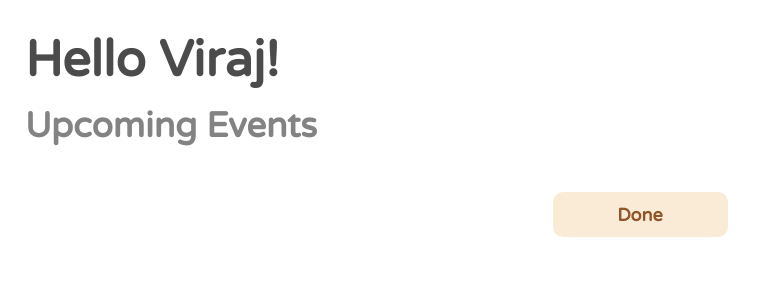
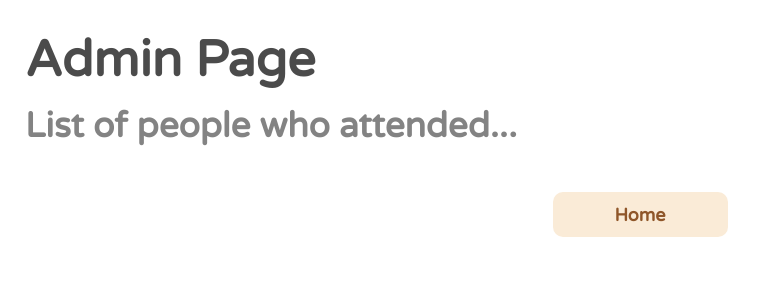
Before and after one commit to viraj325/VYOColumbusRSVP, a React (Create React App) app: page /main/admin/status in a window 1280 px wide. Shown: the top 300 px of the page, without its empty margins (0-764 px from the left). Built offline with nearby package versions, Linux system fonts and the light colour scheme.

Commit message:
code update

```diff
--- a/src/AdminQRReader.js
+++ b/src/AdminQRReader.js
@@ -2,7 +2,9 @@ import {useEffect, useState} from "react"
 import {useHistory} from "react-router-dom"
 
 export default function AdminQRReader() {
-    const [url, setURL] = useState("")
+    const [name, setName] = useState("")
+    const [email, setEmail] = useState("")
+    const [uid, setUID] = useState("")
     let history = useHistory()
 
     useEffect(() => {
@@ -15,11 +17,11 @@ export default function AdminQRReader() {
 
     return (
         <div>
-            <div className="helloText">Hello Viraj!</div>
+            <div className="helloText"></div>
             <div className="titleBanner">Upcoming Events</div>
             <div className="center-container">
                 <button className="center-button" onClick={() => {
-                    history.push('')
+                    history.push('/admin/status')
                 }}>Done</button>
             </div>
         </div>
--- a/src/AdminStatus.js
+++ b/src/AdminStatus.js
@@ -2,25 +2,18 @@ import {useEffect, useState} from "react"
 import {useHistory} from "react-router-dom"
 
 export default function AdminStatus() {
-    const [url, setURL] = useState("")
     let history = useHistory()
 
-    useEffect(() => {
-
-    }, [url])
-
-    const cancelAction = () => {
-        history.push("/a");
-    }
+    useEffect(() => {}, [])
 
     return (
         <div>
-            <div className="helloText">Hello Viraj!</div>
-            <div className="titleBanner">Upcoming Events</div>
+            <div className="helloText">Admin Page</div>
+            <div className="titleBanner">List of people who attended...</div>
             <div className="center-container">
                 <button className="center-button" onClick={() => {
-                    history.push('')
-                }}>Done</button>
+                    history.push('/a')
+                }}>Home</button>
             </div>
         </div>
     )
```
